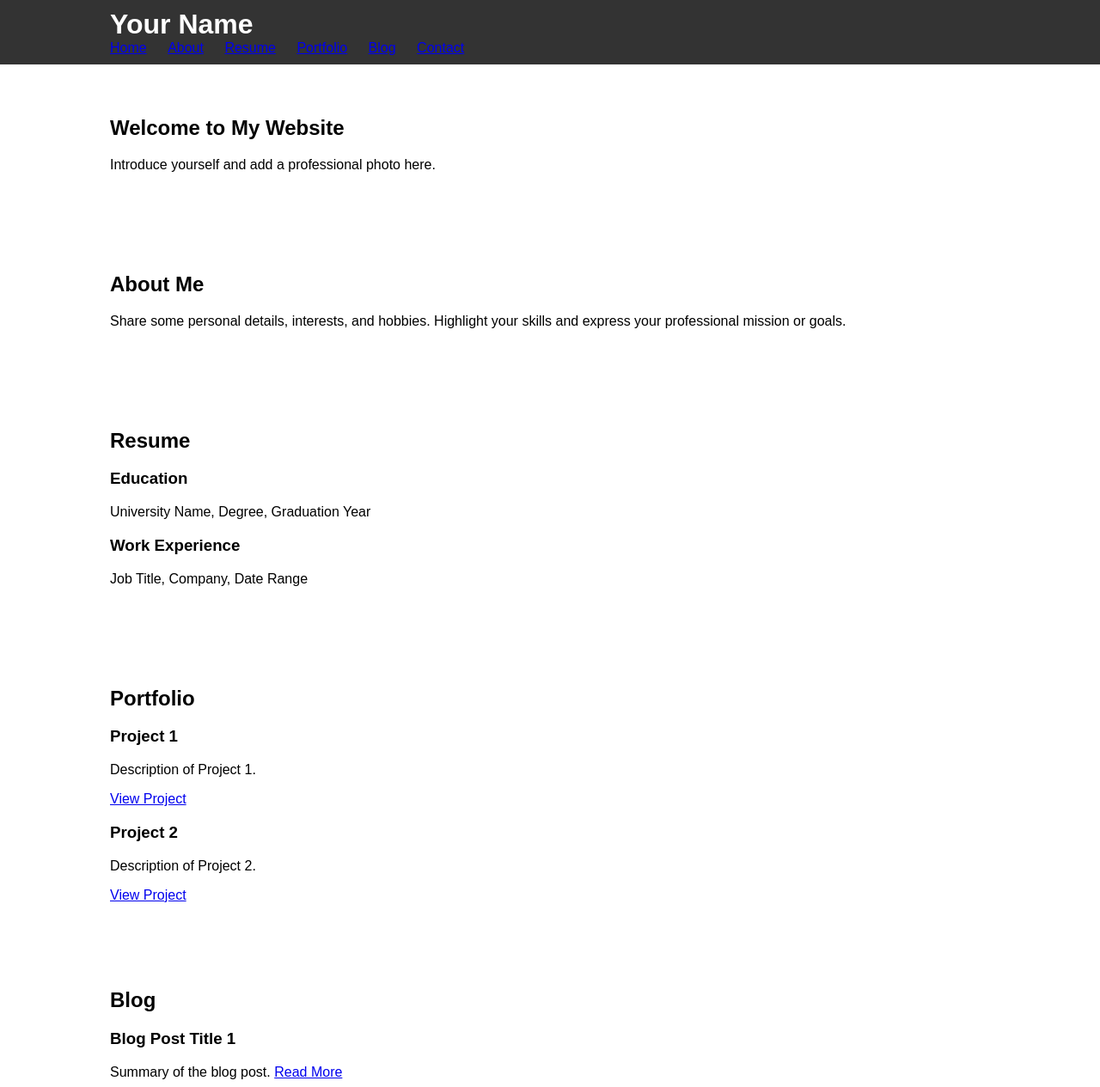
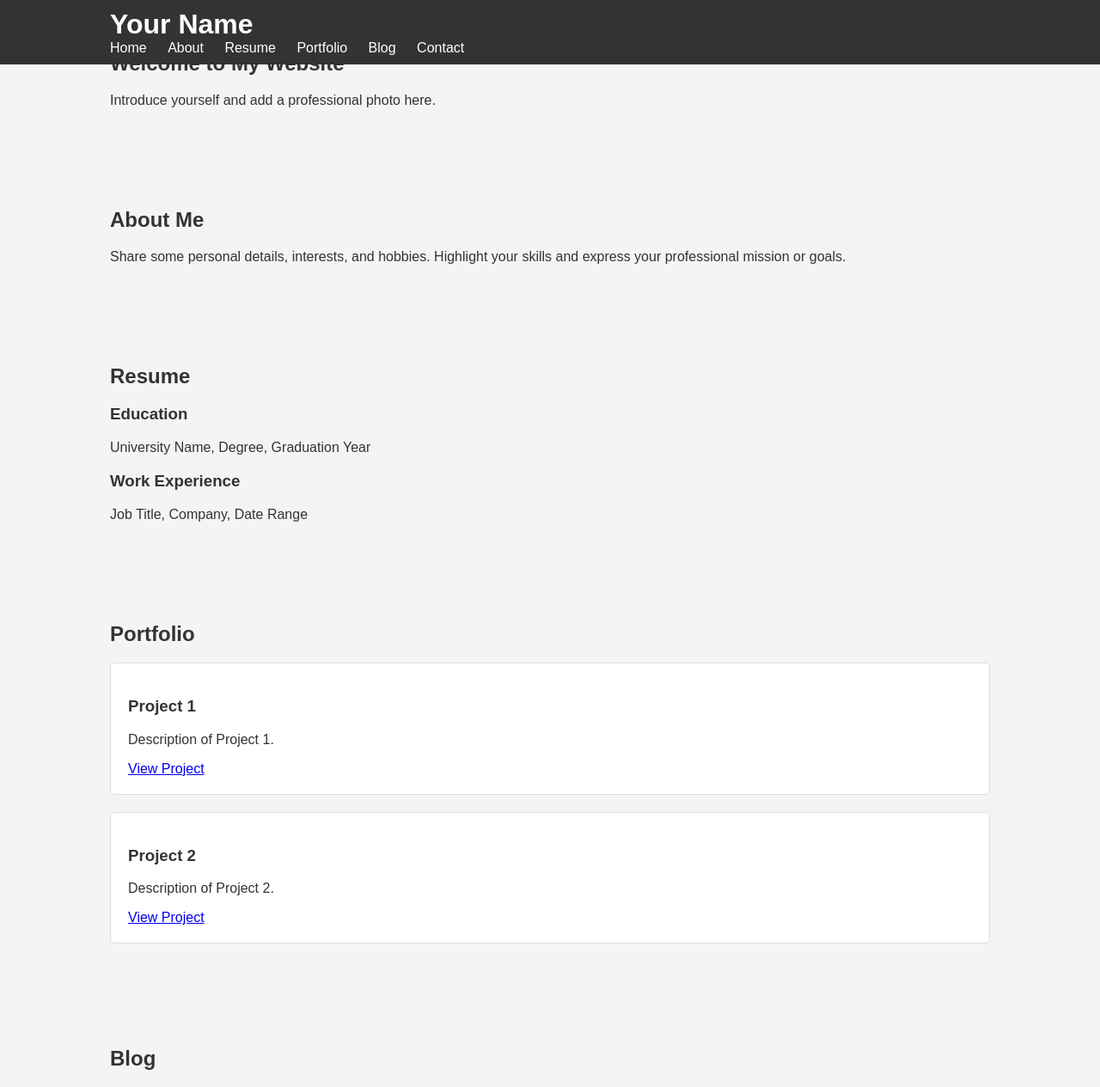
Before and after one commit to sasirekhasooraj/sasirekhasooraj.github.io, a plain HTML site: page index.html in a window 1280 px wide. Shown: the top 1265 px of the page at 86% size. Drawn offline with Linux system fonts and the light colour scheme.

Commit message:
Update styles.css

```diff
--- a/styles.css
+++ b/styles.css
@@ -3,6 +3,8 @@ body {
     margin: 0;
     padding: 0;
     box-sizing: border-box;
+    background-color: #f4f4f4;
+    color: #333;
 }
 
 .container {
@@ -14,6 +16,10 @@ header {
     background-color: #333;
     color: #fff;
     padding: 10px 0;
+    position: fixed;
+    width: 100%;
+    top: 0;
+    z-index: 1000;
 }
 
 header h1 {
@@ -31,6 +37,11 @@ nav li {
     margin-right: 20px;
 }
 
+nav a {
+    text-decoration: none;
+    color: #fff;
+}
+
 section {
     padding: 40px 0;
 }
@@ -40,4 +51,25 @@ footer {
     color: #fff;
     padding: 10px 0;
     text-align: center;
+    position: relative;
+    bottom: 0;
+    width: 100%;
 }
+
+.project {
+    background-color: #fff;
+    border: 1px solid #ddd;
+    padding: 20px;
+    margin-bottom: 20px;
+    border-radius: 5px;
+}
+
+.blog-post {
+    background-color: #fff;
+    border: 1px solid #ddd;
+    padding: 20px;
+    margin-bottom: 20px;
+    border-radius: 5px;
+}
+
+/* Add more styles for other elements as needed */
```
